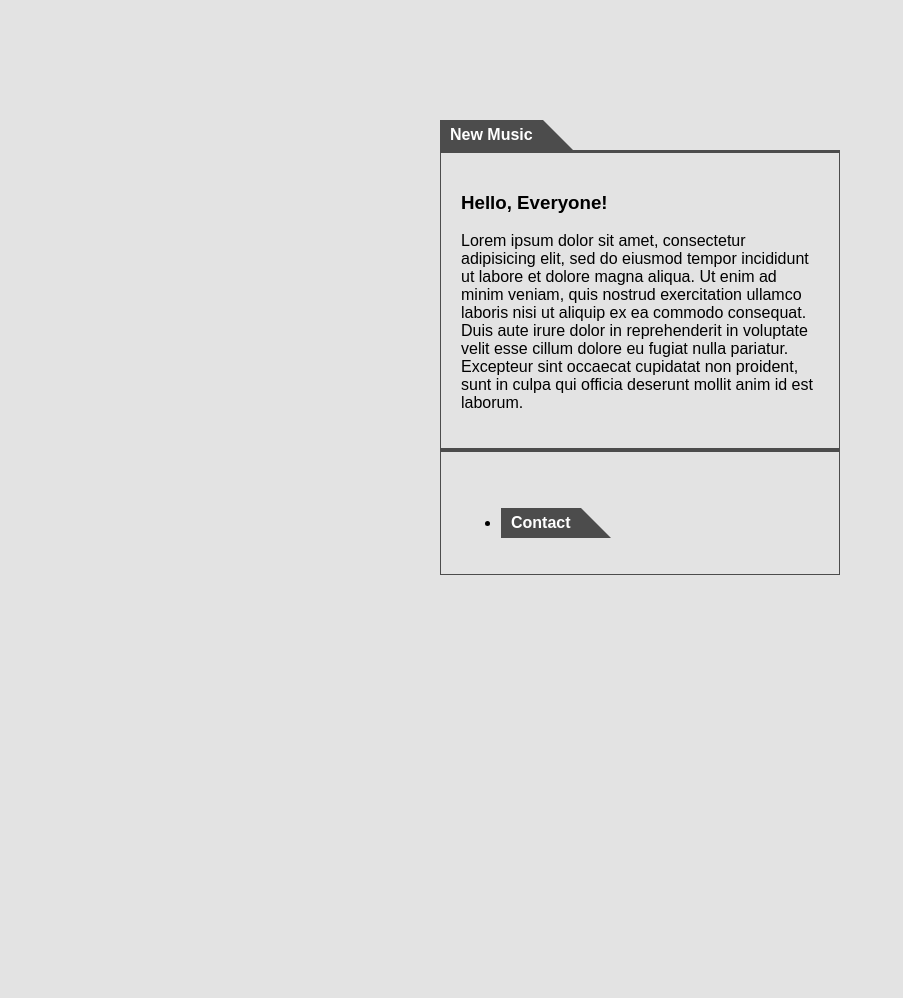
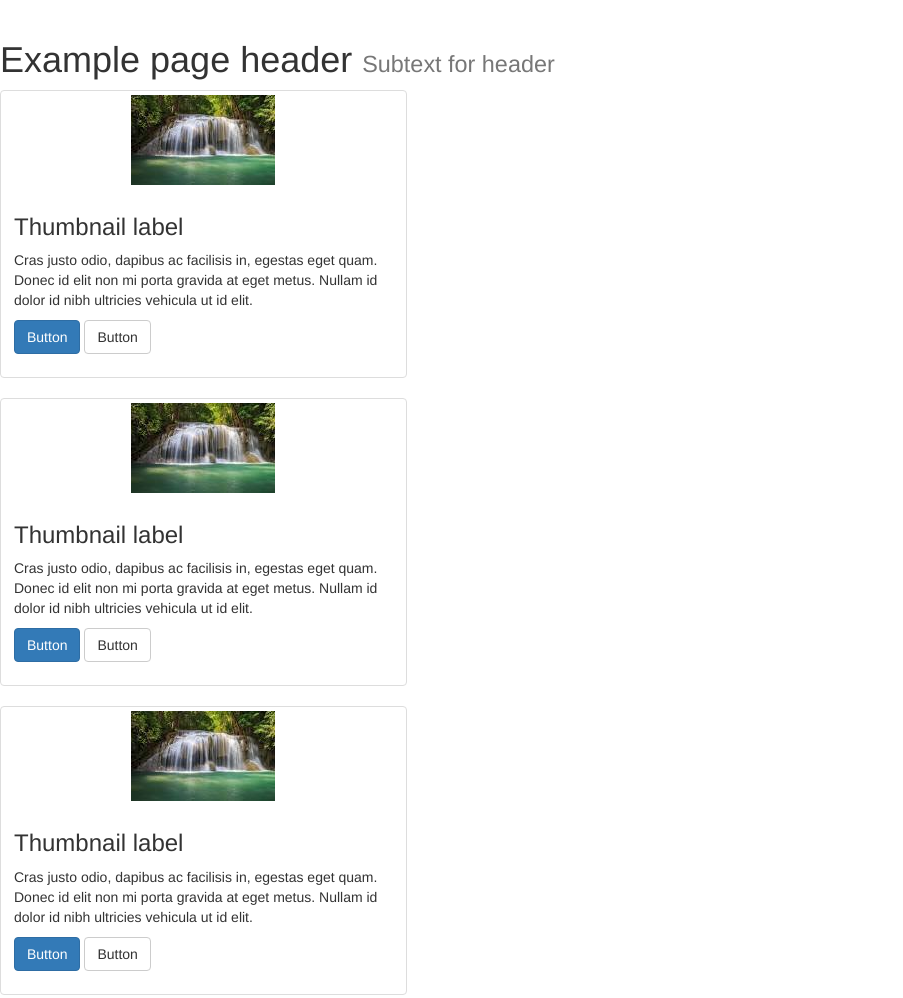
Before and after one commit to michielvanoeffelen/cursus, a plain HTML site: page public_html/example.html in a window 1280 px wide. Shown: the top 998 px of the page, without its empty margins (0-903 px from the left). Before the commit the page ends 800 px from the top, so only its background shows below. Drawn offline with nearby package versions, Linux system fonts and the light colour scheme.

Commit message:
2decommit

```diff
--- a/public_html/example.html
+++ b/public_html/example.html
@@ -1,61 +1,68 @@
 <!DOCTYPE html>
-
 <html lang="en">
     <head>
         <meta charset="utf-8">
-   <title>Demo</title>
-   <style>
-       body {
-    background: #e3e3e3;
-    font-family: sans-serif;
-    width: 400px;
-    margin: 100px auto;
-}
-a {
-    padding: 10px;
-    text-decoration: none;
-    color: white;
-    font-weight: bold;
-    display: inline-block;
+        <meta http-equiv="X-UA-Compatible" content="IE=edge">
+        <meta name="viewport" content="width=device-width, initial-scale=1">
+        <!-- The above 3 meta tags *must* come first in the head; any other head content must come *after* these tags -->
+        <title>Bootstrap 101 Template</title>
 
-    border-right: 30px solid transparent;
-    border-bottom: 30px solid #4c4c4c;
-    height: 0;
-    line-height: 50px;
-}
-div {
-     border: 1px solid #4c4c4c;
-     border-top: 3px solid #4c4c4c;
-     padding: 20px;
-}
+        <!-- Bootstrap -->
+        <link href="css/bootstrap.min.css" rel="stylesheet">
 
-.nav
-
-
-
-
-
-
-
-   </style>
+        <!-- HTML5 shim and Respond.js for IE8 support of HTML5 elements and media queries -->
+        <!-- WARNING: Respond.js doesn't work if you view the page via file:// -->
+        <!--[if lt IE 9]>
+          <script src="https://oss.maxcdn.com/html5shiv/3.7.2/html5shiv.min.js"></script>
+          <script src="https://oss.maxcdn.com/respond/1.4.2/respond.min.js"></script>
+        <![endif]-->
     </head>
     <body>
-    <a href="#">New Music</a>
-    <div>
-        <h3> Hello, Everyone! </h3>
-        <p>
-        Lorem ipsum dolor sit amet, consectetur adipisicing elit, sed do eiusmod tempor incididunt ut labore et dolore magna aliqua. Ut enim ad minim veniam, quis nostrud exercitation ullamco laboris nisi ut aliquip ex ea commodo consequat. Duis aute irure dolor in reprehenderit in voluptate velit esse cillum dolore eu fugiat nulla pariatur. Excepteur sint occaecat cupidatat non proident, sunt in culpa qui officia deserunt mollit anim id est laborum.
-        </p>
+        <div class="page-header">
+            <h1>Example page header <small>Subtext for header</small></h1>
+            <!--</div>-->
+            <P></P>
+            <div class="row">
+                <div class="col-sm-6 col-md-4">
+                    <div class="thumbnail">
+                        <img src="download.jpg" alt="alt">
+                        <div class="caption">
+                            <h3>Thumbnail label</h3>
+                            <p>Cras justo odio, dapibus ac facilisis in, egestas eget quam. Donec id elit non mi porta gravida at eget metus. Nullam id dolor id nibh ultricies vehicula ut id elit.</p>
+                            <p><a href="#" class="btn btn-primary" role="button">Button</a> <a href="#" class="btn btn-default" role="button">Button</a></p>
+                        </div>
+                    </div>
+                    <div class="thumbnail">
+                        <img src="download.jpg" alt="alt">
+                        <div class="caption">
+                            <h3>Thumbnail label</h3>
+                            <p>Cras justo odio, dapibus ac facilisis in, egestas eget quam. Donec id elit non mi porta gravida at eget metus. Nullam id dolor id nibh ultricies vehicula ut id elit.</p>
+                            <p><a href="#" class="btn btn-primary" role="button">Button</a> <a href="#" class="btn btn-default" role="button">Button</a></p>
+                        </div>
+                    </div>
+                    <div class="thumbnail">
+                        <img src="download.jpg" alt="alt">
+                        <div class="caption">
+                            <h3>Thumbnail label</h3>
+                            <p>Cras justo odio, dapibus ac facilisis in, egestas eget quam. Donec id elit non mi porta gravida at eget metus. Nullam id dolor id nibh ultricies vehicula ut id elit.</p>
+                            <p><a href="#" class="btn btn-primary" role="button">Button</a> <a href="#" class="btn btn-default" role="button">Button</a></p>
+                        </div>
+                    </div>
+                    <div class="thumbnail">
+                        <img src="download.jpg" alt="alt">
+                        <div class="caption">
+                            <h3>Thumbnail label</h3>
+                            <p>Cras justo odio, dapibus ac facilisis in, egestas eget quam. Donec id elit non mi porta gravida at eget metus. Nullam id dolor id nibh ultricies vehicula ut id elit.</p>
+                            <p><a href="#" class="btn btn-primary" role="button">Button</a> <a href="#" class="btn btn-default" role="button">Button</a></p>
+                        </div>
                     </div>
 
-    <div>
-        <nav>
-            <ul>
-                <li><a href="#"> Contact</a></li>
-            </ul>
-        </nav>
-
+                </div>
             </div>
 
+            <!-- jQuery (necessary for Bootstrap's JavaScript plugins) -->
+            <script src="https://ajax.googleapis.com/ajax/libs/jquery/1.11.3/jquery.min.js"></script>
+            <!-- Include all compiled plugins (below), or include individual files as needed -->
+            <script src="js/bootstrap.min.js"></script>
     </body>
 </html>
```
Lines whose indentation alone changed are shown as unchanged.
